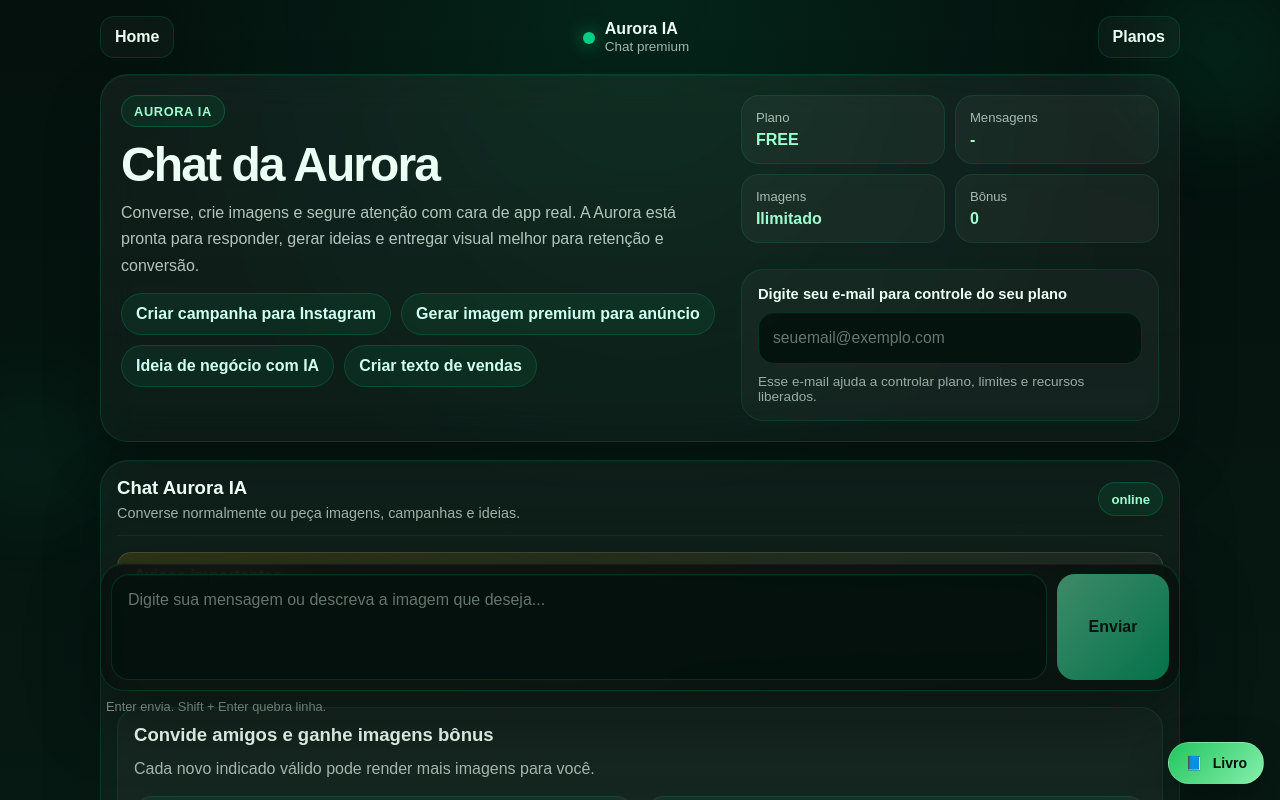
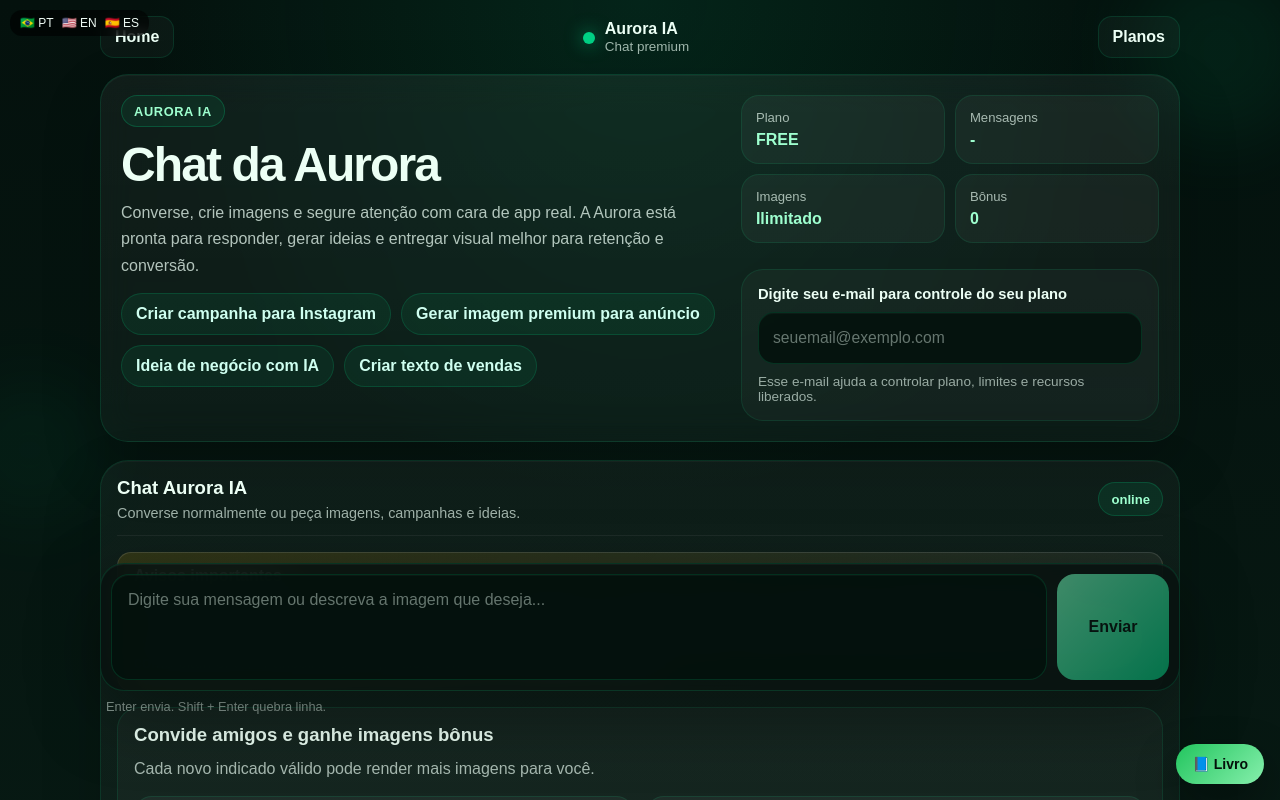
Before and after one commit to ricardogrupoexecutivo1-cpu/ricardo-ia-oficial, a Next.js app: page /chat in a window 1280 px wide. Shown: the top 800 px of the page. Built offline with nearby package versions, Linux system fonts and the light colour scheme.

Commit message:
feat: adicionar idiomas globais visuais para conversão

```diff
--- a/app/layout.tsx
+++ b/app/layout.tsx
@@ -17,8 +17,31 @@ export default function RootLayout({
   return (
     <html lang="pt-BR" suppressHydrationWarning>
       <body suppressHydrationWarning style={{ margin: 0 }}>
+
         <AuroraClientBoot />
 
+        {/* 🌍 Idiomas no topo */}
+        <div
+          style={{
+            position: "fixed",
+            top: 10,
+            left: 10,
+            zIndex: 9999,
+            display: "flex",
+            gap: 8,
+            background: "rgba(0,0,0,0.6)",
+            padding: "6px 10px",
+            borderRadius: 12,
+            fontSize: 12,
+            backdropFilter: "blur(6px)",
+          }}
+        >
+          <span>🇧🇷 PT</span>
+          <span>🇺🇸 EN</span>
+          <span>🇪🇸 ES</span>
+        </div>
+
+        {/* 📘 Botão livro */}
         <Link
           href="/livro"
           style={{
@@ -37,11 +60,9 @@ export default function RootLayout({
             color: "#04110a",
             background: "linear-gradient(135deg, #22c55e, #86efac)",
             boxShadow: "0 16px 40px rgba(0,0,0,0.35)",
-            border: "1px solid rgba(255,255,255,0.18)",
           }}
         >
-          <span aria-hidden="true">📘</span>
-          <span>Livro</span>
+          📘 Livro
         </Link>
 
         {children}
```
